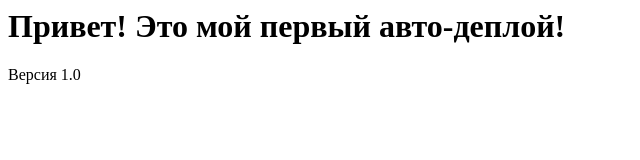
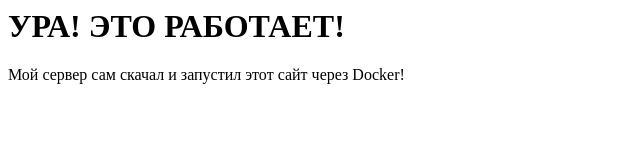
Before and after one commit to mordaHQ/goship-test, a plain HTML site: page index.html in a window 1280 px wide. Shown: the whole page, without its empty margins (0-640 px from the left). Drawn offline with Linux system fonts and the light colour scheme.

Commit message:
Update index.html

```diff
--- a/index.html
+++ b/index.html
@@ -1,2 +1,2 @@
-<h1>Привет! Это мой первый авто-деплой!</h1>
-<p>Версия 1.0</p>
+<h1>УРА! ЭТО РАБОТАЕТ!</h1>
+<p>Мой сервер сам скачал и запустил этот сайт через Docker!</p>
```
